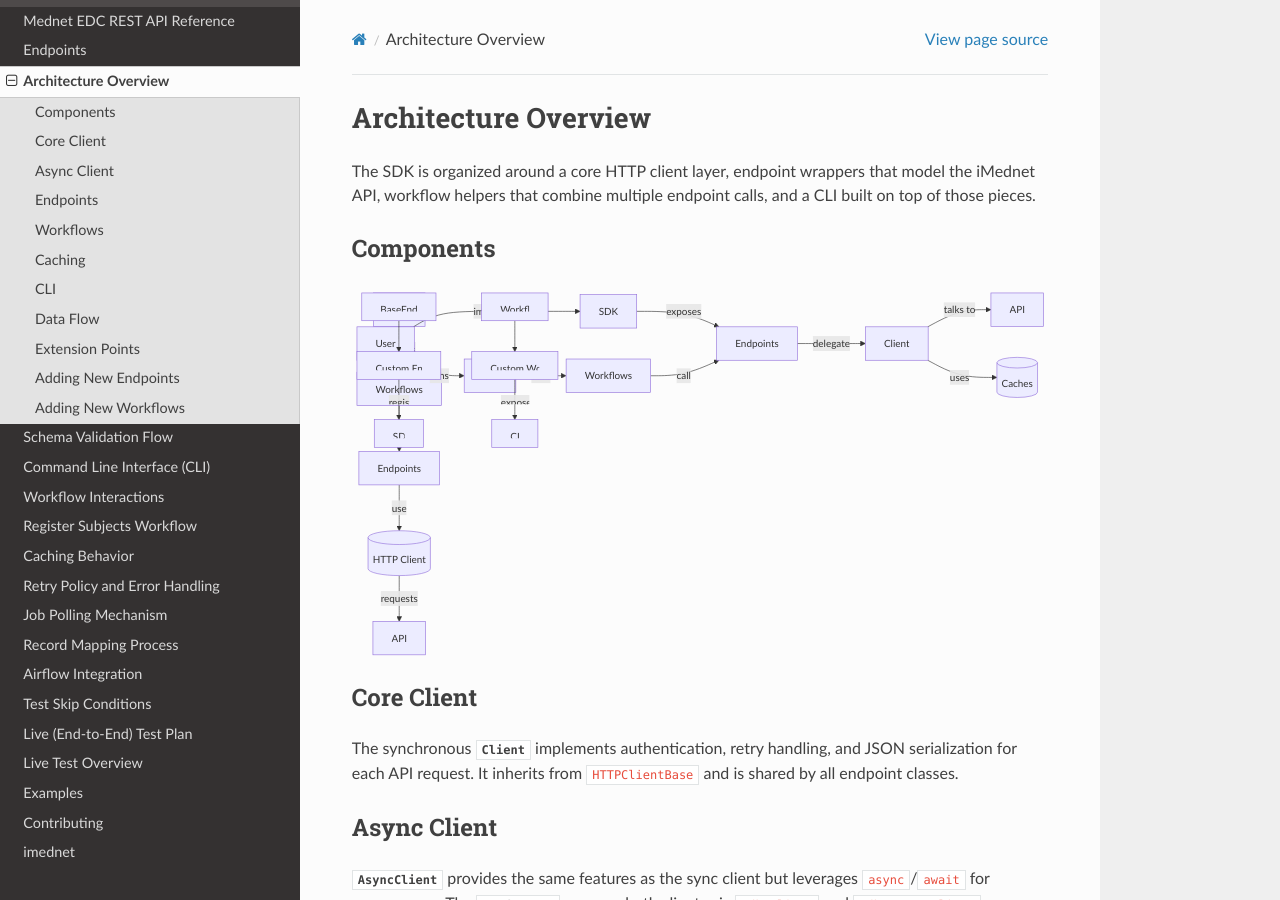
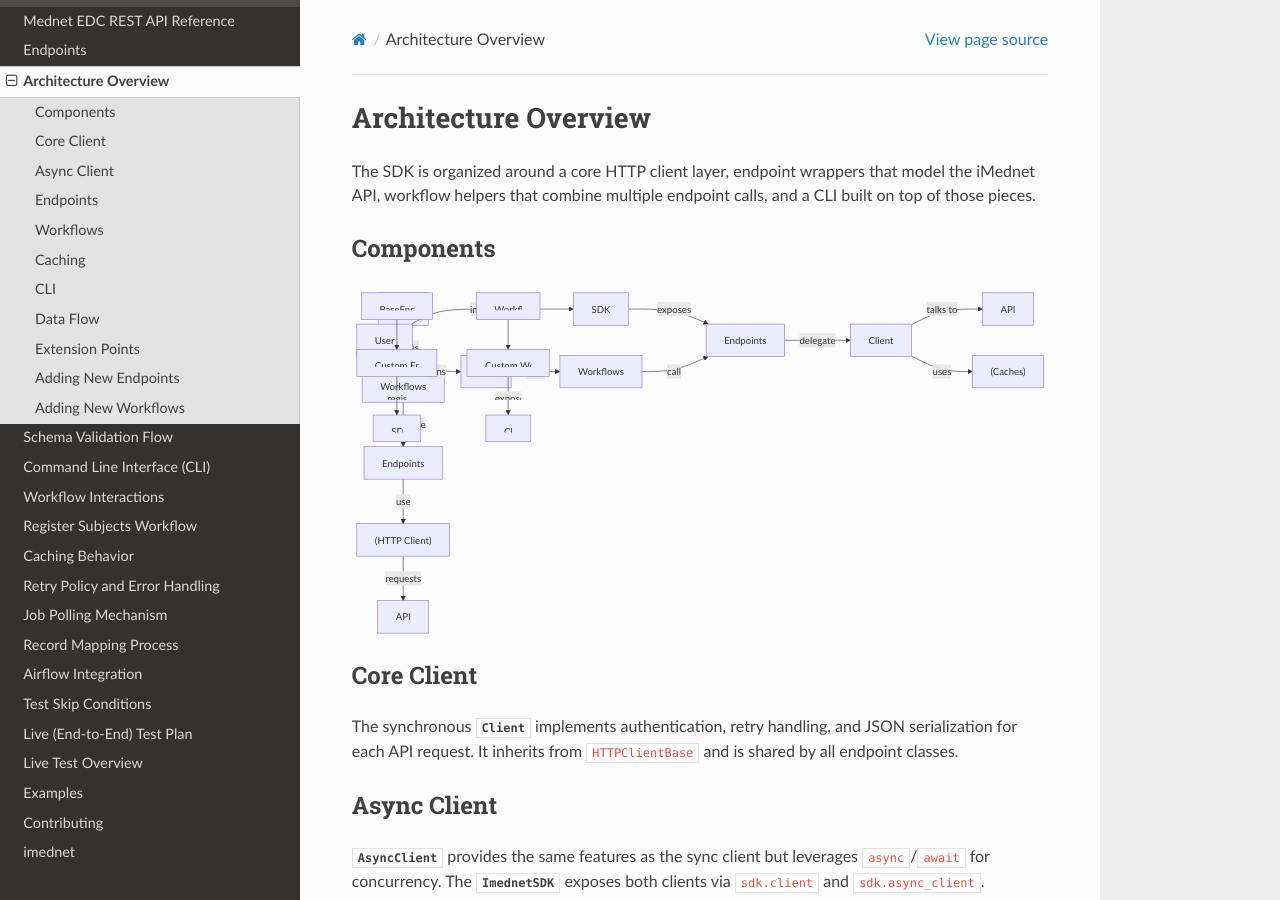
Before and after one commit to fderuiter/imednet-python-sdk, a Sphinx documentation site: the page built from docs/architecture.rst, in a window 1280 px wide and 900 px high. Built offline with Sphinx 7.4.7 and the Read the Docs theme 3.1.0, drawn with Linux system fonts in a browser that asks for light colours.

```diff
--- a/docs/architecture.rst
+++ b/docs/architecture.rst
@@ -13,7 +13,7 @@ Components
    graph TD
        CLI[CLI] --> |invokes| Workflows
        Workflows --> |coordinate| Endpoints
-       Endpoints --> |use| Client[(HTTP Client)]
+       Endpoints --> |use| Client["(HTTP Client)"]
        Client --> |requests| API
 
 Core Client
@@ -73,7 +73,7 @@ Data Flow
        Workflows --> |call| Endpoints
        Endpoints --> |delegate| Client
        Client --> |talks to| API
-       Client --> |uses| Cache[(Caches)]
+       Client --> |uses| Cache["(Caches)"]
 
 Extension Points
 ----------------
```
Also changed, not shown: 2 other files.
